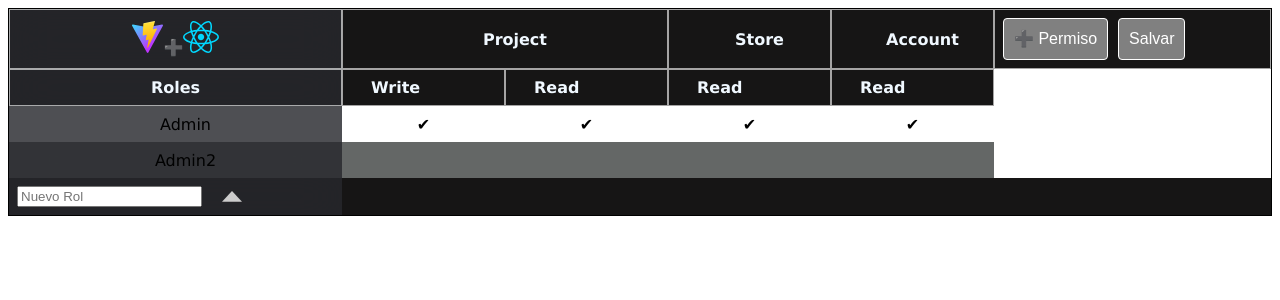
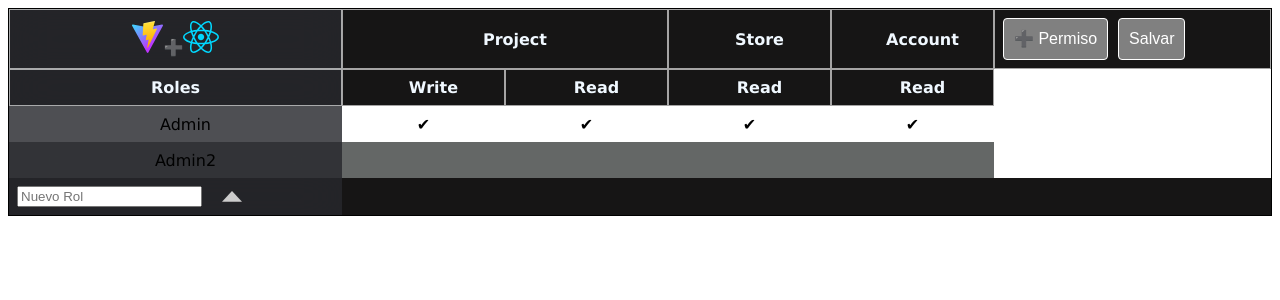
Before and after one commit to bleach41/RolesPermisos, a React (Vite) app: page / in a window 1280 px wide. Shown: the top 300 px of the page. Built offline with nearby package versions, Linux system fonts and the light colour scheme.

Commit message:
centrar permisos xd

```diff
--- a/src/components/TableRoles/RolesTable.css
+++ b/src/components/TableRoles/RolesTable.css
@@ -129,4 +129,8 @@ td:hover input[type="checkbox"] {
 
 .check-nombre {
     display: flex;
+    justify-content: center;
+    /* Centra horizontalmente los elementos */
+    align-items: center;
+    /* Centra verticalmente los elementos */
 }
```
